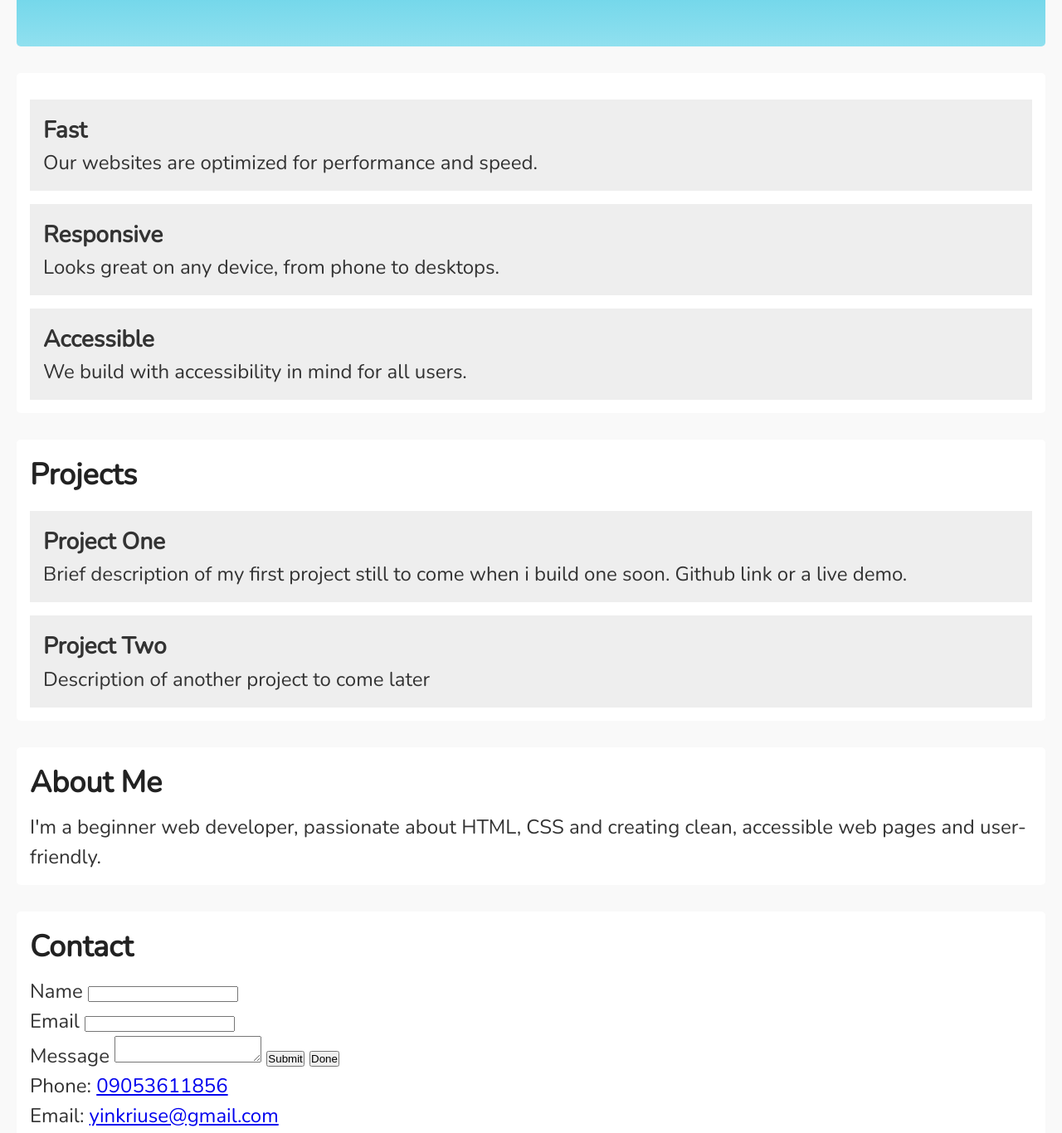
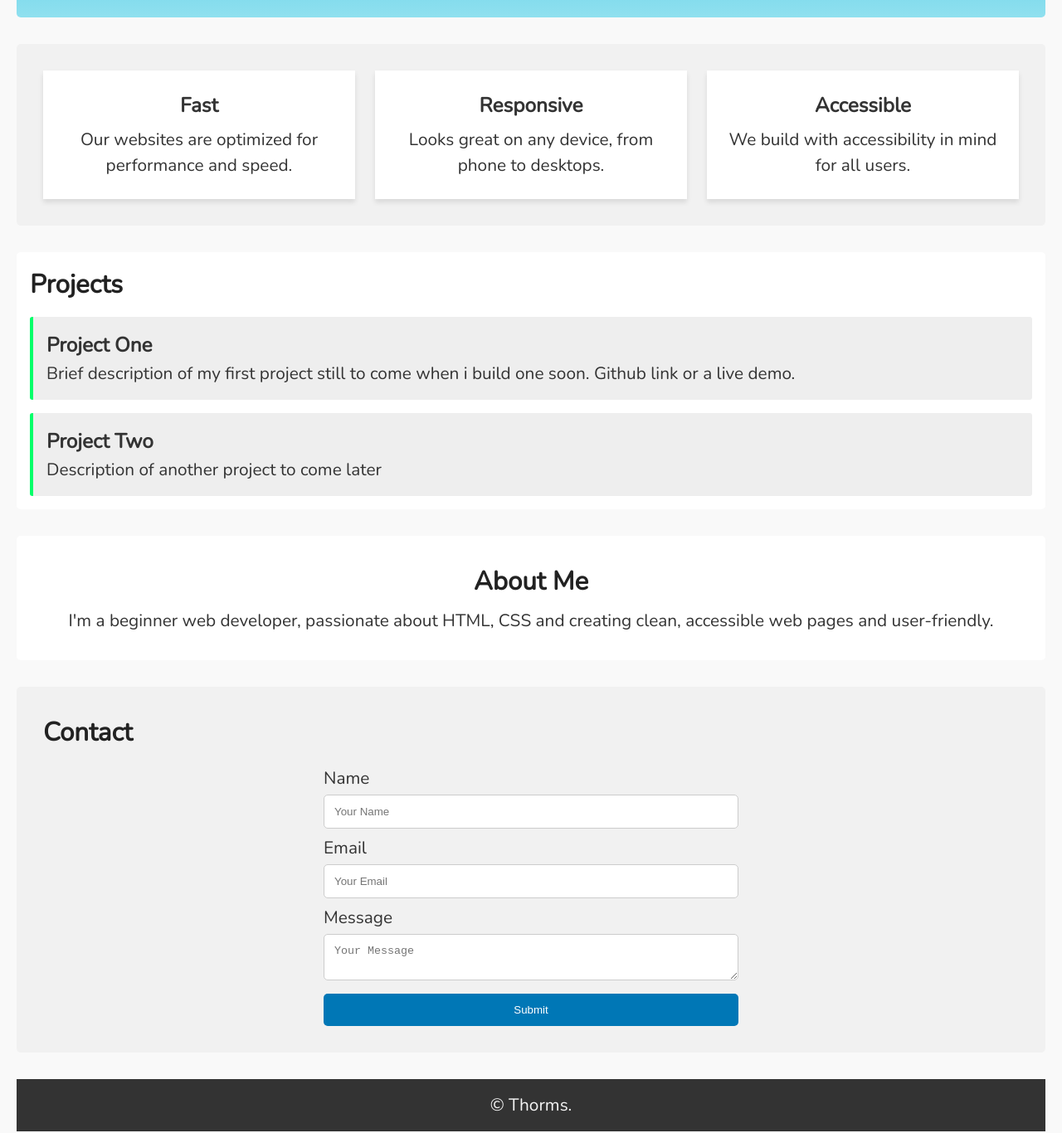
Before and after one commit to Thorms07/Project-1, a plain HTML site: page Portfolio/index.html in a window 1280 px wide. Shown: the part 400-1766 px from the top of the page at 83% size. Drawn offline with nearby package versions, Linux system fonts and the light colour scheme.

Commit message:
Portfolio

```diff
--- a/Portfolio/CSS/syle.css
+++ b/Portfolio/CSS/syle.css
@@ -14,7 +14,7 @@ html {
 
 body {
     font-family: "Nunito", sans-serif;
-    font-size: 1.5rem;
+    font-size: 1.3rem;
     min-height: 100vh;
 
     background-color: #f9f9f9;
@@ -166,9 +166,11 @@ article {
     margin-top: 1rem;
     padding: 1rem;
     background-color: #eee;
-    /* border-left: 4px solid #00ff6a;
-    border-radius: 3px; */
+    border-left: 4px solid #00ff6a;
+    border-radius: 3px;
+
 }
+
 
 footer {
     margin-top: 2rem;
@@ -176,6 +178,10 @@ footer {
     text-align: center;
     background-color: #333;
     color: whitesmoke;
+}
+
+.color {
+    color: wheat;
 }
 
 .hero {
@@ -187,14 +193,92 @@ footer {
 
 .hero h2 {
     font-size: 2.5rem;
-    margin-bottom: 1rem;
+    margin-bottom: 0.5rem;
 }
 
 .cta-btn {
     display: inline-block;
     background: #023e8a;
     color: white;
-    padding: 0.75rem 1.5rem;
-    border-radius: 1rem;
+    padding: 0.5rem 1rem;
+    border-radius: 0.5rem;
     text-decoration: none;
 }
+
+.cta-btn:hover {
+    background-color: #03045e;
+}
+
+#feature {
+    display: grid;
+    grid-template-columns: repeat(auto-fit, minmax(220px, 1fr));
+    gap: 1.5rem;
+    padding: 2rem;
+    background: #f1f1f1;
+}
+
+#feature div {
+    background: white;
+    padding: 1.5rem;
+    text-align: center;
+    box-shadow: 0 4px 6px rgba(0,0,0,0.1);
+}
+
+#feature h3 {
+    margin-bottom: 0.5rem;
+}
+
+#contact {
+    padding: 2rem;
+    background: #f1f1f1;
+}
+
+#about {
+    padding: 2rem;
+    text-align: center;
+}
+
+/* || Forms */
+form {
+    display: flex;
+    flex-direction: column;
+    max-width: 500px;
+    margin: auto;
+}
+
+form label {
+    margin: 0.5rem 0 0.25rem;
+}
+
+form input, form textarea, form button {
+    padding: 0.75rem;
+    border: 1px solid #ccc;
+    border-radius: 5px;
+}
+
+form button {
+    margin-top: 1rem;
+    background: #0077b6;
+    color: white;
+    border: none;
+    cursor: pointer;
+}
+
+form button:hover {
+    background: #023e8a;
+}
+
+@media (max-width: 768px) {
+    nav ul {
+        flex-direction: column;
+        align-items: flex-start;
+    }
+
+    .hero h2 {
+        font-size: 2rem;
+    }
+
+    .cta-btn {
+        padding: 0.3rem 1rem;
+    }
+}
--- a/Portfolio/index.html
+++ b/Portfolio/index.html
@@ -29,24 +29,24 @@
 
     <main>
         <section class="hero">
-            <h2>Welcome to My Page</h2>
+            <h2 class="color">Welcome to My Page</h2>
             <p>Your Journey to amazing web design starts here.</p>
             <a href="#about" class="cta-btn">Learn More</a>
         </section>
 
-        <section id="#feature">
-            <article>
+        <section id="feature">
+            <div>
                 <h3>Fast</h3>
                 <p>Our websites are optimized for performance and speed.</p>
-            </article>
-            <article>
+            </div>
+            <div>
                 <h3>Responsive</h3>
                 <p>Looks great on any device, from phone to desktops.</p>
-            </article>
-            <article>
+            </div>
+            <div>
                 <h3>Accessible</h3>
                 <p>We build with accessibility in mind for all users.</p>
-            </article>
+            </div>
         </section>
 
         <section id="projects">
@@ -71,24 +71,19 @@
             <h2>Contact</h2>
             <form>
                 <label for="name">Name</label>
-                <input type="text" id="name" name="name" required>
-
-                <br>
+                <input type="text" id="name" name="name" placeholder="Your Name" required>
 
                 <label for="email">Email</label>
-                <input type="email" id="email" name="email" required>
-
-                <br>
+                <input type="email" id="email" name="email" placeholder="Your Email" required>
 
                 <label for="message">Message</label>
-                <textarea name="message" id="message" required></textarea>
+                <textarea name="message" id="message" placeholder="Your Message" required></textarea>
 
                 <button type="submit">Submit</button>
-                <button>Done</button>
             </form>
 
-            <p>Phone: <a href="+2349053611856">09053611856</a></p>
-            <p>Email: <a href="mailto:yinkriuse@gmail.com">yinkriuse@gmail.com</a></p>
+           <!--  <p>Phone: <a href="+2349053611856">09053611856</a></p>
+            <p>Email: <a href="mailto:yinkriuse@gmail.com">yinkriuse@gmail.com</a></p> -->
         </section>
     </main>
 
```
